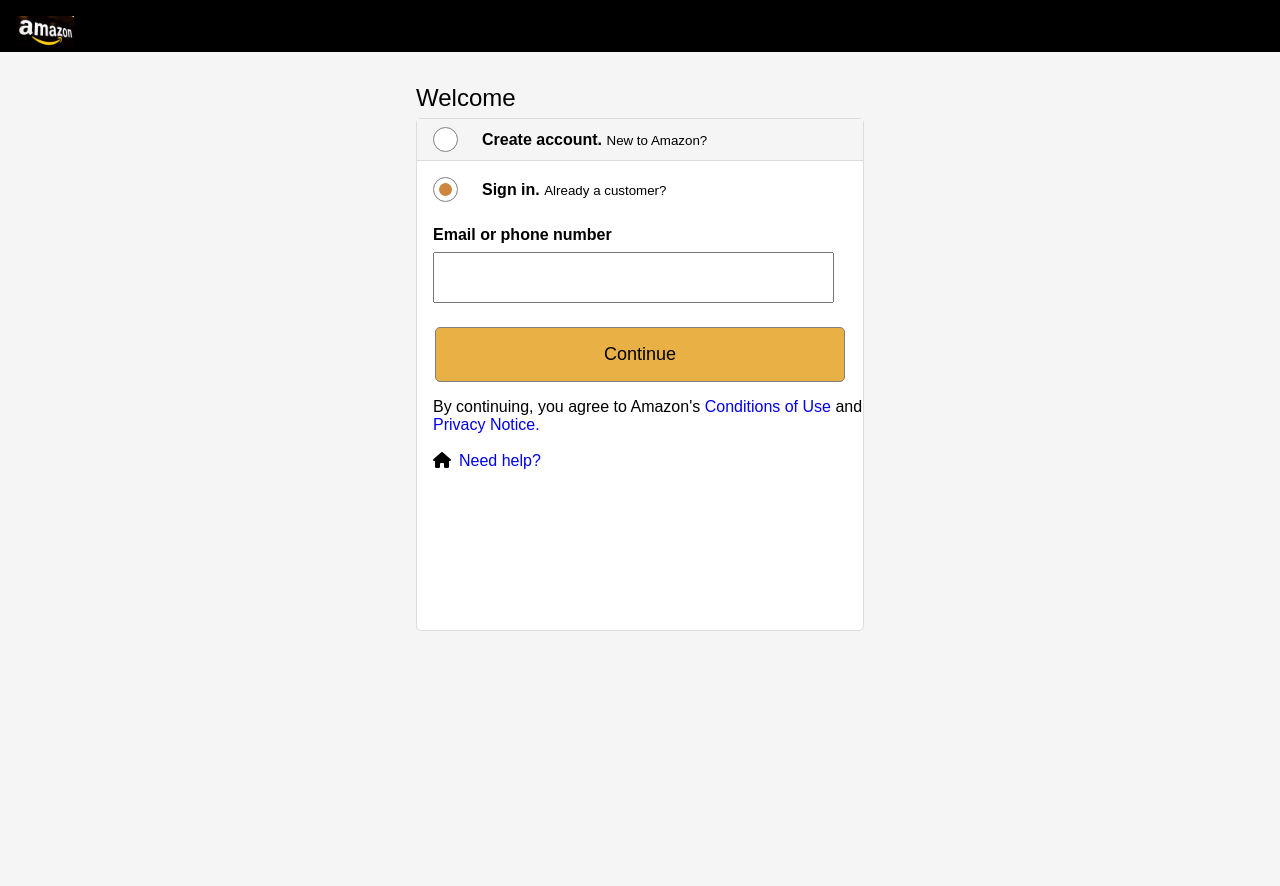
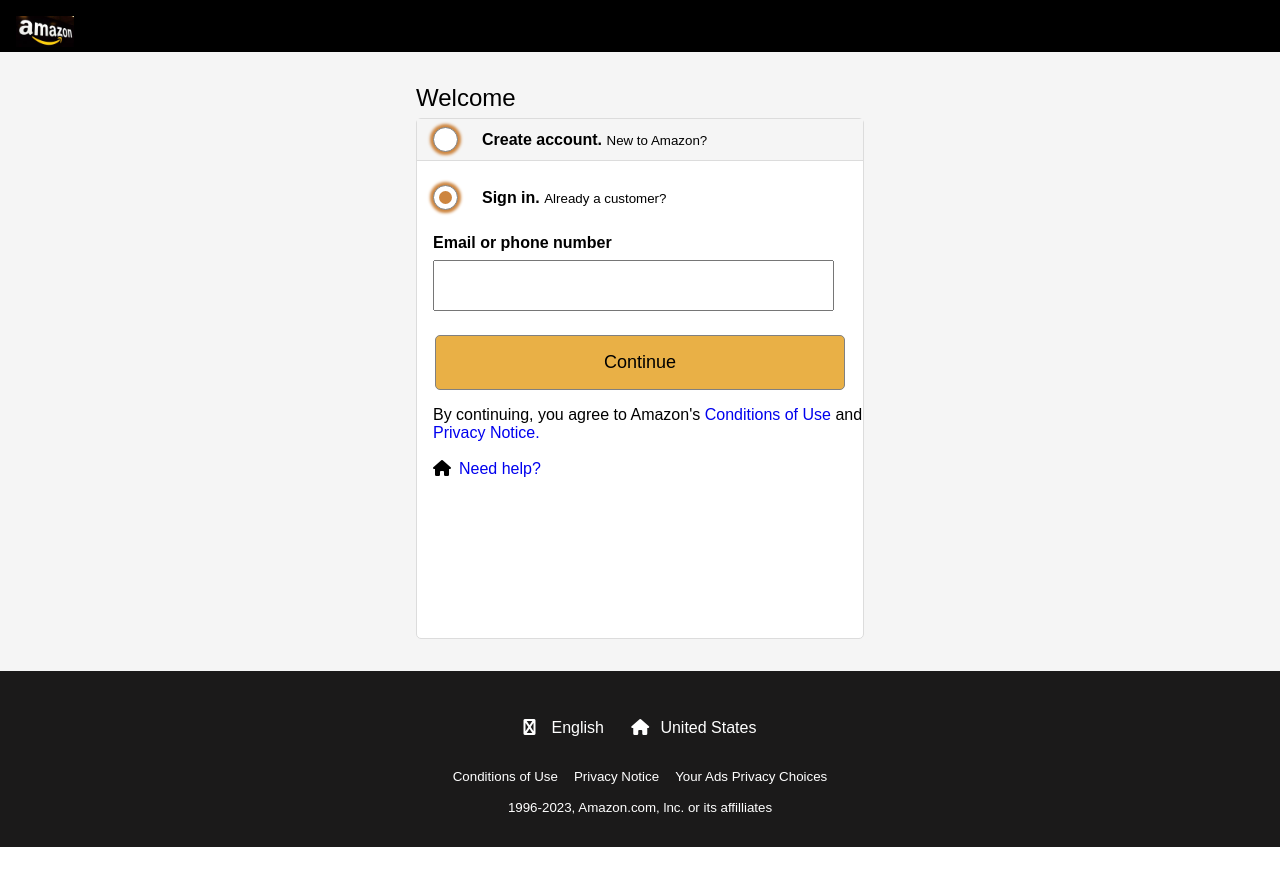
Before and after one commit to Peter08096788306/form, a plain HTML site: page index.html in a window 1280 px wide. After the commit the page ends 847 px from the top, so only its background shows below. Drawn offline with Linux system fonts and the light colour scheme.

Commit message:
Some text changed

```diff
--- a/Login.css
+++ b/Login.css
@@ -14,7 +14,7 @@
 }
 .Head {
     background-color: whitesmoke;
-    padding-bottom: 20rem;
+    /* padding-bottom: 20rem; */
 }
 .Head h2{
     font-weight: 300;
@@ -27,16 +27,18 @@
     width: 80%;
     background-color: #FFFF;
     border: 1px solid gainsboro;
+    border-bottom: 1px solid gainsboro;
     border-radius: 5px;
-    padding-bottom: 2rem;
+    padding-bottom: 1rem;
     margin: auto;
+}
+.gin {
+    /* background: yellow; */
+    /* margin-top: -4rem; */
 }
 .Gray-color {
     background-color: whitesmoke;
-    /* padding-bottom: 0.7rem; */
-
-    /* margin-bottom: 1rem; */
-    /* background-color: red; */
+    margin-bottom: 1rem;
     border-bottom: 1px solid gainsboro;
 }
 .display {
@@ -68,6 +70,13 @@
     height: 25px;
     border: 1px solid gray;
     border-radius: 20px;
+    box-shadow: 0px 0px
+                3px 3px  peru;
+}
+.create--account {
+    padding-left: 1rem;
+    margin-top: 0.5rem;
+    padding-bottom: 1rem;
 }
 .empty1 {
     display: none;
@@ -79,13 +88,15 @@
     border-radius: 20px;
 }
 .empty2 {
-    /* display: none; */
     width: 13px;
     height: 13px;
     margin: auto;
     margin-top: 0.3rem;
     background-color: peru;
     border-radius: 20px;
+}
+.none {
+    /* display: none; */
 }
 label {
     margin-left: 1rem;
@@ -180,8 +191,44 @@
     font-size: 14px;
     /* width: 125%; */
 }
-
-
+.footer {
+    background: #1b1a1a;
+    color: #FFFF;
+    margin-top: 2rem;
+    padding-bottom: 2rem;
+    padding-top: 3rem;
+}
+.com, .english a, .united a {
+    display: flex;
+    color: #FFFF;
+    justify-content: center;
+    text-decoration: none;
+}
+.english a {
+    /* display: flex; */
+}
+.united a {
+    /* text-decoration: none; */
+}
+.english p {
+    margin-left: 1rem;
+}
+.united {
+    margin-left: 1.7rem;
+}
+.united p {
+    margin-left: 0.7rem;
+}
+.center a, .small  {
+    color: #FFFF;
+    text-decoration: none;
+    display: flex;
+    justify-content: center;
+    margin-top: 1rem;
+}
+.use {
+    margin-left: 1rem;
+}
 
 
 
--- a/app.js
+++ b/app.js
@@ -1,9 +1,11 @@
 const display = document.querySelector(".display");
 const gray = document.querySelector(".Gray--color");
 const form = document.querySelector(".form");
-const empty1 = document.querySelector(".empty");
+const empty = document.querySelector(".empty");
+const empty1 = document.querySelector(".empty1");
 const empty2 = document.querySelector(".empty2");
 const display2 = document.querySelector(".display2");
+const logln = document.querySelector(".Login--form");
 
 const form2 = document.querySelector(".form2");
 const text = document.querySelector(".text");
@@ -12,11 +14,14 @@
 
 display.addEventListener('click', () => {
     form2.style.display = "none"
-    empty2.style.display = "block"
+    empty.style.display = "block"
     empty1.style.display = "block"
+    empty2.style.display = "none"
     text.style.display = "none"
     icon.style.display = "none"
     form.classList.add("open")
+    logln.classList.add("gin")
+    // empty2.classList.add("none")
     display.classList.add("change")
     display2.classList.add("gray")
     form.classList.add("change")
@@ -32,11 +37,14 @@
 
 display2.addEventListener("click", () => {
     form2.classList.add("open")
+    empty1.style.display = "none"
     empty2.style.display = "block"
     form2.style.display = "block"
     icon.style.display = "block"
     text.style.display = "block"
+    // empty2.classList.add("none")
     if (form.classList.contains("open")) {
+        empty2.classList.remove("none")
         display2.classList.remove("gray")
         form.classList.remove("open")
         gray.classList.add("red")
--- a/index.html
+++ b/index.html
@@ -6,7 +6,7 @@
     <meta name="viewport" content="width=device-width, initial-scale=1.0">
     <link rel="stylesheet" href="Login.css">
     <link rel="stylesheet" href="assets/fontawesome-free-6.0.0-beta2-web/css/all.min.css">
-    <title>Document</title>
+    <title>Amazon</title>
 </head>
 
 <body>
@@ -41,7 +41,7 @@
                     </form>
                     <div class="check">
                         <div>
-                        <input type="checkbox" name="Show password" id="">
+                            <input type="checkbox" name="Show password" id="">
                         </div>
                         <p>Show password</p>
                     </div>
@@ -49,8 +49,9 @@
                         <button>Continue</button>
                     </div>
                     <div class="para">
-                        <p>By continuing, you agree to Amazon's <span style="text-decoration: none;"><a href="http://">Conditions of Use <span style="color: #000;">and</span>
-                           Privacy Notice.</a></span>
+                        <p>By continuing, you agree to Amazon's <span style="text-decoration: none;"><a
+                                    href="http://">Conditions of Use <span style="color: #000;">and</span>
+                                    Privacy Notice.</a></span>
                         </p>
                     </div>
                     <div class="buying">
@@ -80,8 +81,9 @@
                 </div>
                 <div class="text">
                     <div class="para">
-                        <p>By continuing, you agree to Amazon's <span style="text-decoration: none;"><a href="http://">Conditions of Use <span style="color: #000;">and</span>
-                           Privacy Notice.</a></span>
+                        <p>By continuing, you agree to Amazon's <span style="text-decoration: none;"><a
+                                    href="http://">Conditions of Use <span style="color: #000;">and</span>
+                                    Privacy Notice.</a></span>
                         </p>
                     </div>
                     <div class="icon">
@@ -91,6 +93,37 @@
                 </div>
             </div>
         </div>
+        <div class="footer">
+            <div class="com">
+                <div class="english">
+                    <a href="#">
+                        <i class="fa fa-facebook"></i>
+                        <p>English</p>
+                    </a>
+                </div>
+                <div class="united">
+                    <a href="#">
+                        <i class="fa fa-home"></i>
+                        <p>United States</p>
+                    </a>
+                </div>
+            </div>
+            <div class="center">
+                <small class="small">
+                    <a href="#">
+                        <p>Conditions of Use</p>
+                    </a>
+                    <a href="#">
+                        <p class="use">Privacy Notice</p>
+                    </a>
+                    <a href="#">
+                        <p class="use">Your Ads Privacy Choices</p>
+                    </a>
+                </small>
+
+            </div>
+            <p><small class="small">1996-2023, Amazon.com, lnc. or its affilliates</small></p>
+        </div>
     </div>
     <script src="app.js"></script>
 </body>
```
